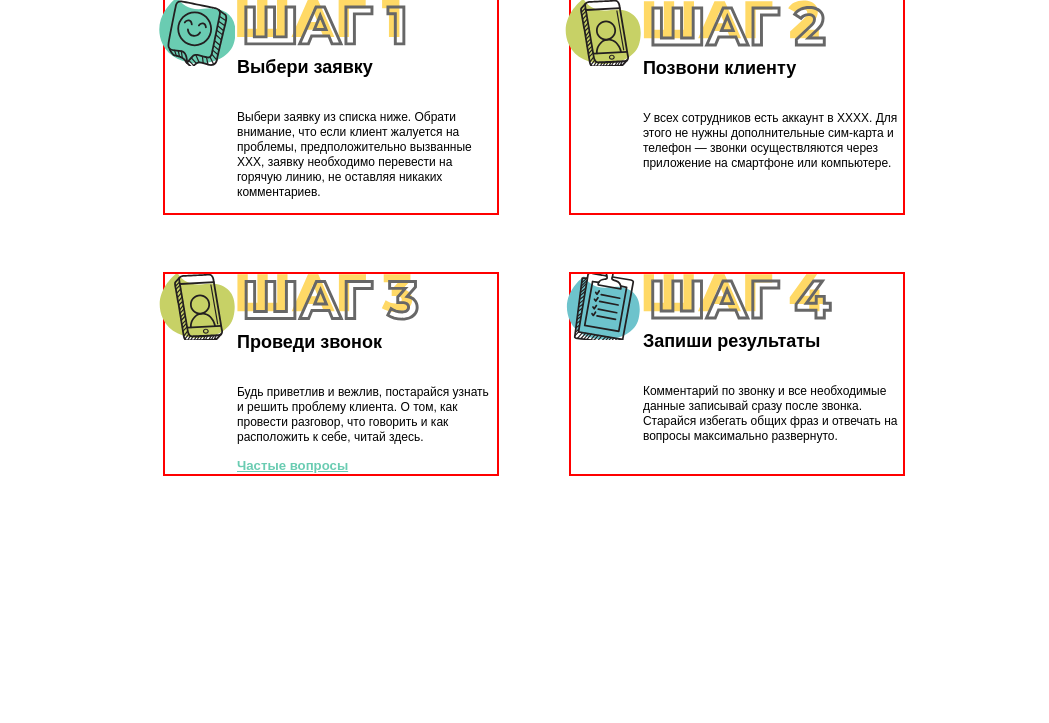
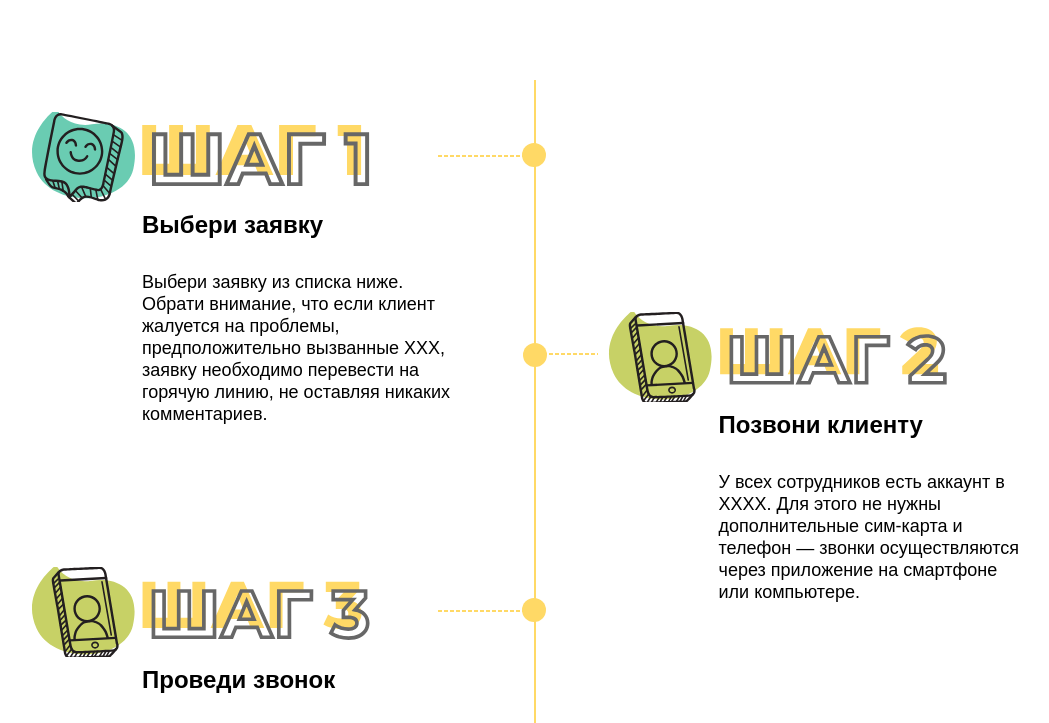
Before and after one commit to artTanya/steps, a plain HTML site: page index.html in a window 1280 px wide. Shown: the top 723 px of the page, without its empty margins (106-1155 px from the left). Drawn offline with Linux system fonts and the light colour scheme.

Commit message:
add smth

```diff
--- a/css/style.css
+++ b/css/style.css
@@ -9,18 +9,19 @@ body {
 }
 
 .container {
+  margin-top: 32px;
   padding-left: 15px;
   padding-right: 15px;
   margin: 0 auto;
   max-width: 480px;
   box-sizing: border-box;
-  /* outline: 2px dashed red; */
 }
 
 .step {
   position: relative;
   padding-left: 72px;
   margin-bottom: 61px;
+  margin-top: 32px;
 }
 
 .step::before {
@@ -36,6 +37,7 @@ body {
   background-image: url("../img/smile.svg");
   background-repeat: no-repeat;
 }
+
 
 .step.step--phone::before {
   background-image: url("../img/phone.svg");
@@ -69,20 +71,130 @@ body {
 
 @media (min-width: 768px) {
   .container {
+    position: relative;
     max-width: 768px;
+    margin-top: 72px;
     display: flex;
     flex-wrap: wrap;
     justify-content: space-between;
   }
 
+  .separator {
+   position: absolute;
+   width: 2px;
+   background-color: #FFD966;
+   left: 50%;
+   top: 0;
+   bottom: -80px;
+  }
+
+
   .step {
-    max-width: 45%;
-    outline: 2px solid red;
+    max-width: 42%;
     box-sizing: border-box;
-
+    margin-bottom: 70px;
   }
 
   .step:nth-child(2n) {
     position: relative;
+    top: 100px;
+  }
+
+  .step:nth-child(2n+1)::after {
+    content: "";
+    display: block;
+    position: absolute;
+    right: -129px;
+    top: -5px;
+    height: 66px;
+    width: 200px;
+    background-position: center;
+    background-image: url("../img/border-big-tablet.svg");
+    background-repeat: no-repeat;
+  }
+
+  .step:nth-child(2n)::after {
+    content: "";
+    display: block;
+    position: absolute;
+    left: -139px;
+    top: 5px;
+    height: 66px;
+    width: 200px;
+    background-position: center;
+    background-image: url("../img/border-small-tablet.svg");
+    background-repeat: no-repeat;
   }
 }
+
+@media (min-width: 1024px) {
+  .container {
+   max-width: 1024px;
+   margin-top: 80px;
+  }
+
+  .step {
+    position: relative;
+    padding-left: 105px;
+    margin-bottom: 97px;
+  }
+
+  .step__topic {
+    font-size: 24px;
+    line-height: 29px;
+  }
+
+  .step__desc {
+    font-size: 18px;
+    line-height: 22px;
+  }
+
+  .step__link {
+    font-style: normal;
+    font-weight: 600;
+    font-size: 18px;
+    line-height: 22px;
+  }
+
+  .step__img {
+    display: block;
+    width: 228px;
+    height: 88px;
+  }
+
+  .step::before {
+    width: 104px;
+    height: 90px;
+    background-size: cover;
+  }
+
+  .step:nth-child(2n+1)::after {
+    content: "";
+    display: block;
+    position: absolute;
+    right: -137px;
+    top: 10px;
+    height: 66px;
+    width: 200px;
+    background-position: center;
+    background-image: url("../img/border-big.svg");
+    background-repeat: no-repeat;
+}
+
+  .step:nth-child(2n)::after {
+    content: "";
+    display: block;
+    position: absolute;
+    left: -153px;
+    top: 10px;
+    height: 66px;
+    width: 200px;
+    background-position: center;
+    background-image: url("../img/border-small.svg");
+    background-repeat: no-repeat;
+  }
+
+  .step:nth-child(2n) {
+    top: 200px;
+  }
+}
--- a/index.html
+++ b/index.html
@@ -13,7 +13,7 @@
   <body>
     <div class="container">
       <div class="step step--smile">
-        <img src="./img/step-1.svg">
+        <img class="step__img" src="./img/step-1.svg">
         <p class="step__topic">Выбери заявку</p>
         <p class="step__desc">
           Выбери заявку из списка ниже. Обрати внимание, что если клиент
@@ -23,7 +23,7 @@
         </p>
       </div>
       <div class="step step--phone">
-        <img src="./img/step-2.svg">
+        <img class="step__img" src="./img/step-2.svg">
         <p class="step__topic">Позвони клиенту</p>
         <p class="step__desc">
           У всех сотрудников есть аккаунт в ХХХХ. Для этого не нужны дополнительные
@@ -32,7 +32,7 @@
         </p>
       </div>
       <div class="step step--phone">
-        <img src="./img/step-3.svg">
+        <img class="step__img" src="./img/step-3.svg">
         <p class="step__topic">Проведи звонок</p>
         <p class="step__desc">
           Будь приветлив и вежлив, постарайся узнать и решить проблему клиента. О том,
@@ -41,13 +41,14 @@
         <a href="#" class="step__link">Частые вопросы</a>
       </div>
       <div class="step step--list">
-        <img src="./img/step-4.svg">
+        <img class="step__img" src="./img/step-4.svg">
         <p class="step__topic">Запиши результаты</p>
         <p class="step__desc">
           Комментарий по звонку и все необходимые данные записывай сразу после звонка.
           Старайся избегать общих фраз и отвечать на вопросы максимально развернуто.
         </p>
       </div>
+      <div class="separator"></div>
     </div>
   </body>
 </html>
```
Also changed, not shown: img/border-big-tablet.svg (added), img/border-big.svg (added), img/border-small-tablet.svg (added), img/border-small.svg (added), img/dashed-line.svg (added), img/dashed-small-line.svg (added), img/line.svg (added).
